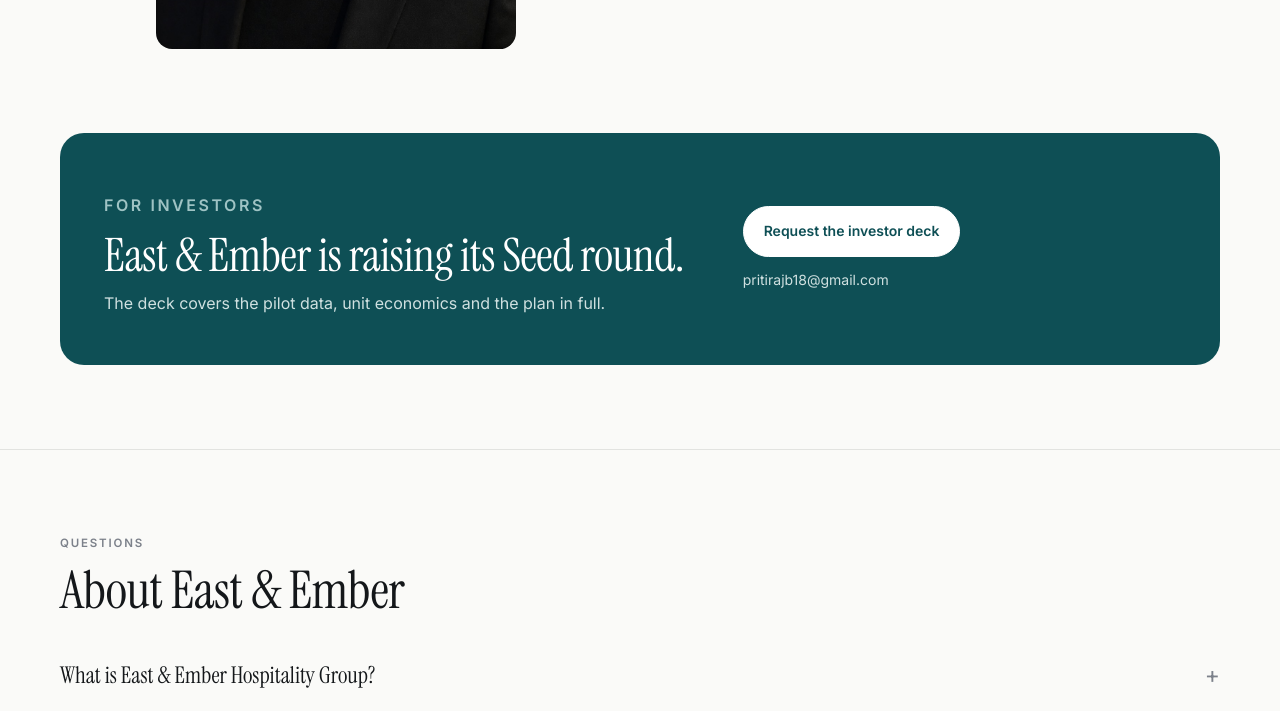
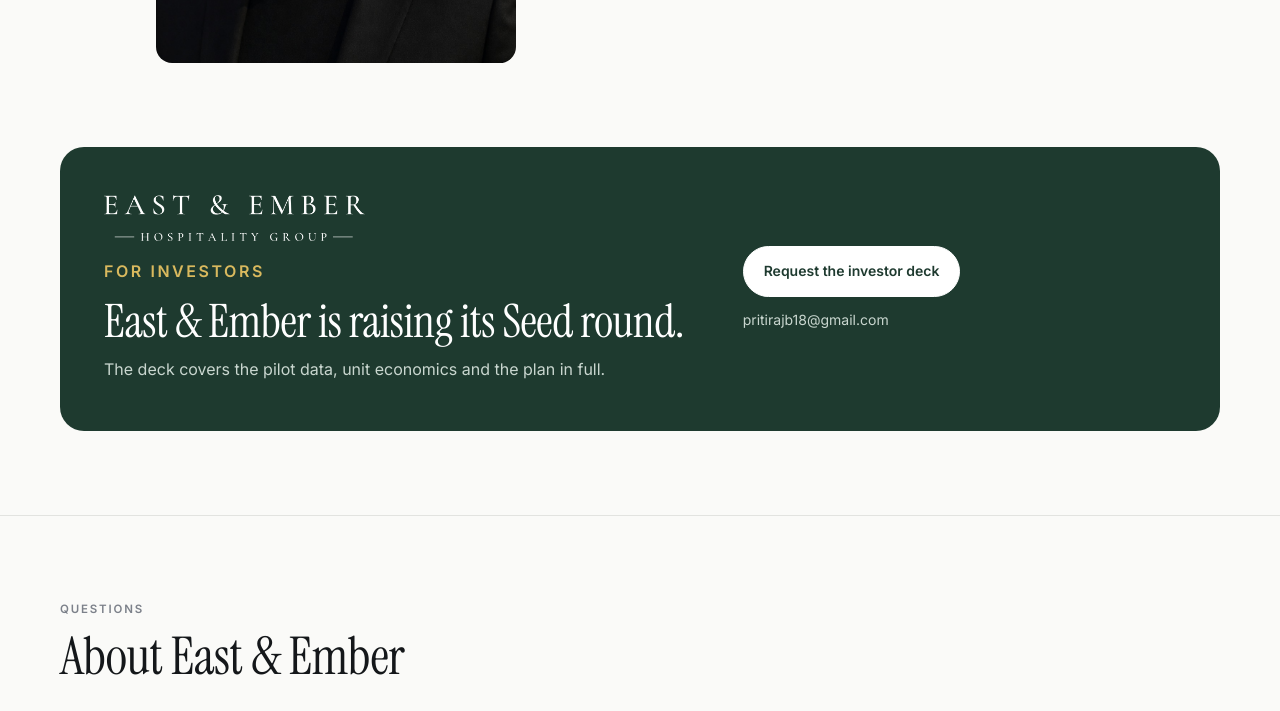
Before and after one commit to pritirajbrahma/pritiraj-partners, a plain HTML site: page east-and-ember/index.html in a window 1280 px wide. Shown: the part 2086-2797 px from the top of the page. Drawn offline with Linux system fonts and the light colour scheme.

Commit message:
Use the East & Ember Group logo and brand colours from the investor deck
Co-Authored-By: Claude Opus 5.5 <noreply@anthropic.com>
Claude-Session: https://claude.ai/code/session_01AHFVcxQFw2mLcp8bw7yZBq

```diff
--- a/assets/founder.css
+++ b/assets/founder.css
@@ -7,12 +7,13 @@
   --ink-2:#4A4F57;
   --muted:#7C818A;
   --line:#E2E3E0;
-  --river:#0E4F55;      /* founder accent: the Brahmaputra */
-  --river-2:#E3EEEE;
+  --river:#23395B;      /* founder accent: deep river indigo */
+  --river-2:#E6EAF1;
   --pp:#DC3A22;         /* Pritiraj & Partners red */
   --pp-mark:#F4720C;
-  --ee:#C7531C;         /* East & Ember ember */
-  --ee-2:#FBEDE4;
+  --ee:#1E3A2F;         /* East & Ember forest green (from the deck) */
+  --ee-gold:#A47F1F;    /* East & Ember gold */
+  --ee-2:#F1F4F1;
   --display:'Instrument Serif',Georgia,'Times New Roman',serif;
   --text:'Inter',system-ui,-apple-system,'Segoe UI',sans-serif;
   --wrap:1200px;
@@ -57,7 +58,8 @@ h1,h2,h3{font-family:var(--display);font-weight:400;letter-spacing:-.01em;text-w
 .venture p{margin:0;font-size:15px;line-height:1.6;color:var(--ink-2)}
 .venture .go{font-size:14px;font-weight:600;margin-top:4px}
 .venture.pp .role,.venture.pp .go{color:var(--pp)}
-.venture.ee .role,.venture.ee .go{color:var(--ee)}
+.venture.ee .role{color:var(--ee-gold)}
+.venture.ee .go{color:var(--ee)}
 .venture.pp{border-top:4px solid var(--pp)}
 .venture.ee{border-top:4px solid var(--ee)}
 .logo{height:64px;display:flex;align-items:center}
@@ -69,7 +71,8 @@ h1,h2,h3{font-family:var(--display);font-weight:400;letter-spacing:-.01em;text-w
 .logo-ee .ember{width:40px;height:40px;flex:none}
 .logo-ee span{font-family:var(--display);font-size:29px;line-height:1}
 .logo-ee span em{font-style:italic;color:var(--ee)}
-.logo img{max-height:64px;width:auto}
+.logo img{max-height:100%;width:auto;max-width:100%}
+.band .ee-logo{height:46px;width:auto;margin-bottom:18px}
 @media(min-width:1001px){
   .venture::after{content:"";position:absolute;top:50%;width:28px;height:1px;background:var(--line)}
   .venture.pp::after{right:-29px}
@@ -126,18 +129,18 @@ h1,h2,h3{font-family:var(--display);font-weight:400;letter-spacing:-.01em;text-w
 .essay span{font-size:14px;color:var(--ink-2)}
 .essay:hover b{text-decoration:underline;text-decoration-thickness:1px;text-underline-offset:4px}
 
-.band{background:var(--river);color:#fff;border-radius:24px;padding:48px 44px;display:grid;grid-template-columns:1.4fr 1fr;gap:32px;align-items:center}
+.band{background:var(--ee);color:#fff;border-radius:24px;padding:48px 44px;display:grid;grid-template-columns:1.4fr 1fr;gap:32px;align-items:center}
 .band h2{color:#fff;font-size:clamp(32px,3.8vw,46px)}
-.band p{color:#CFE0E0;margin:12px 0 0;font-size:16px}
-.band .eyebrow{color:#9FC3C4}
-.band .btn{background:#fff;color:var(--river)!important;border-color:#fff}
-.band .btn:hover{background:var(--ee-2);border-color:var(--ee-2)}
-.band .mail{display:block;margin-top:12px;font-size:14px;color:#CFE0E0;user-select:all}
+.band p{color:#C9D6CF;margin:12px 0 0;font-size:16px}
+.band .eyebrow{color:#D9B95E}
+.band .btn{background:#fff;color:var(--ee)!important;border-color:#fff}
+.band .btn:hover{background:#D9B95E;border-color:#D9B95E}
+.band .mail{display:block;margin-top:12px;font-size:14px;color:#C9D6CF;user-select:all}
 @media(max-width:760px){.band{grid-template-columns:1fr;padding:34px 24px}}
 
 .steps{list-style:none;margin:24px 0 0;padding:0;counter-reset:s;border-top:1px solid var(--ink)}
 .steps li{counter-increment:s;display:grid;grid-template-columns:56px 1fr;gap:12px;padding:18px 0;border-bottom:1px solid var(--line);font-size:16px}
-.steps li::before{content:counter(s,decimal-leading-zero);font-family:var(--display);font-size:26px;line-height:1;color:var(--ee)}
+.steps li::before{content:counter(s,decimal-leading-zero);font-family:var(--display);font-size:26px;line-height:1;color:var(--ee-gold)}
 .faq details{border-bottom:1px solid var(--line);padding:18px 0}
 .faq summary{cursor:pointer;list-style:none;font-family:var(--display);font-size:23px;display:flex;justify-content:space-between;gap:16px}
 .faq summary::-webkit-details-marker{display:none}
@@ -155,7 +158,8 @@ h1,h2,h3{font-family:var(--display);font-weight:400;letter-spacing:-.01em;text-w
 .crumb a{color:var(--muted);text-decoration:none}
 .pagehead{padding:56px 0 8px}
 .pagehead h1{font-size:clamp(44px,6vw,76px);line-height:1}
-.ee-head h1 em{font-style:italic;color:var(--ee)}
+.ee-head h1 em{font-style:italic;color:var(--ee-gold)}
+.ee-head .logo{height:78px}
 
 /* footer */
 .foot{margin-top:40px;background:var(--ink);color:#C9CCD1;padding:56px 0 36px}
--- a/east-and-ember/index.html
+++ b/east-and-ember/index.html
@@ -26,7 +26,7 @@
 <main>
 <section class="pagehead ee-head"><div class="wrap">
 <p class="crumb"><a href="/">Home</a> / East &amp; Ember</p>
-<div class="logo logo-ee"><svg class="ember" aria-hidden="true" viewBox="0 0 40 40"><circle cx="20" cy="20" r="19" fill="#C7531C"/><path d="M20.5 8.5c2.6 4.6 8 7.7 8 14.2a8.5 8.5 0 0 1-17 0c0-4 2.1-6.6 4.4-8.6-.1 3 .9 5.3 3 5.6-1.2-4.2-.2-8.2 1.6-11.2z" fill="#FBEDE4"/></svg><span>East <em>&amp;</em> Ember</span></div>
+<div class="logo"><img src="/assets/east-and-ember-logo.png" alt="East &amp; Ember Hospitality Group"></div>
 <h1 style="margin-top:22px">Building India’s <em>Northeast Indian</em> food platform.</h1>
 <p class="lede">Delivery-first Northeast Indian food from company-owned kitchens, starting in Bengaluru. The Northeast’s cuisine is loved by those who know it and almost absent from India’s delivery apps. East &amp; Ember is built to change that.</p>
 <div class="record three" role="list" aria-label="Pilot results">
@@ -64,7 +64,7 @@
 
 <section class="sec" style="border-top:0;padding-top:0"><div class="wrap">
 <div class="band">
-<div><p class="eyebrow">For investors</p><h2>East &amp; Ember is raising its Seed round.</h2><p>The deck covers the pilot data, unit economics and the plan in full.</p></div>
+<div><img class="ee-logo" src="/assets/east-and-ember-logo-white.png" alt="East &amp; Ember Hospitality Group"><p class="eyebrow">For investors</p><h2>East &amp; Ember is raising its Seed round.</h2><p>The deck covers the pilot data, unit economics and the plan in full.</p></div>
 <div><a class="btn" href="mailto:pritirajb18@gmail.com?subject=East%20%26%20Ember%20%E2%80%94%20investor%20deck%20request">Request the investor deck</a><span class="mail">pritirajb18@gmail.com</span></div>
 </div>
 </div></section>
```
Also changed, not shown: index.html (+3 -3 lines), pritiraj-brahma/index.html (+1 -1 lines), assets/east-and-ember-logo-white.png (added), assets/east-and-ember-logo.png (added).
